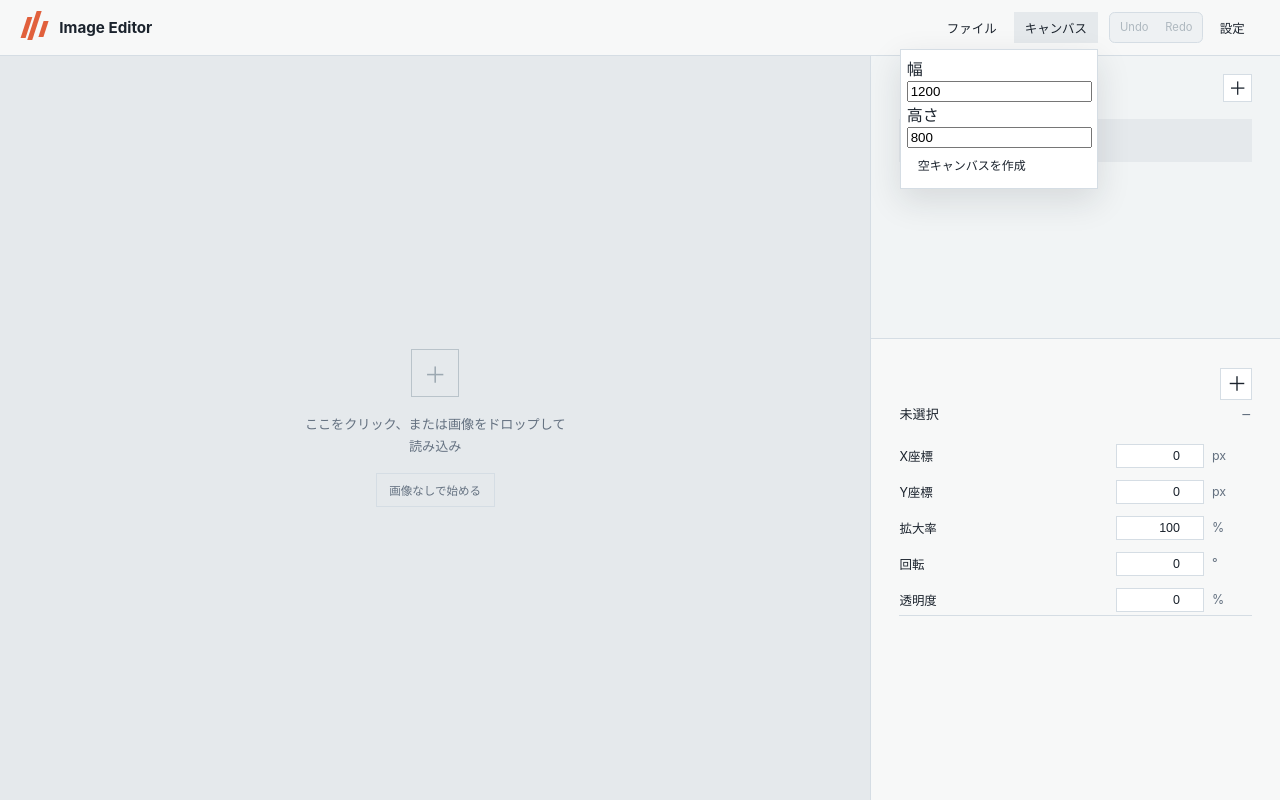
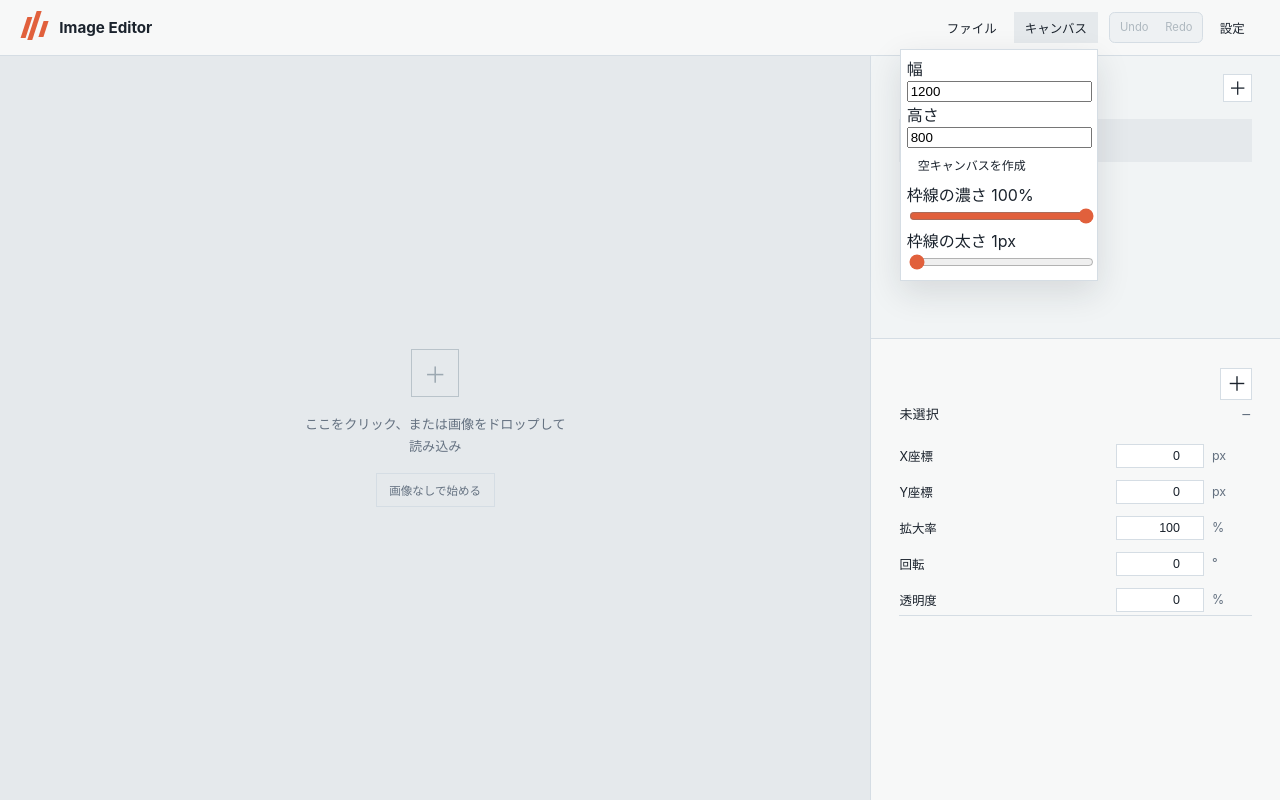
Before and after one commit to ak-2302/image_editor, a React (Vite) app: page / in a window 1280 px wide. Both pictures are taken after a click on the button "キャンバス". Built offline with nearby package versions, Linux system fonts and the light colour scheme.

Commit message:
[AI] 枠線設定をキャンバスメニューへ移動

```diff
--- a/src/App.tsx
+++ b/src/App.tsx
@@ -756,6 +756,34 @@ const isAvailableEffect = (effect: EffectInstance) =>
                 >
                   空キャンバスを作成
                 </button>
+                <label htmlFor="canvas_frame_opacity">
+                  枠線の濃さ <output>{frameOpacity}%</output>
+                </label>
+                <input
+                  id="canvas_frame_opacity"
+                  type="range"
+                  min="0"
+                  max="100"
+                  value={frameOpacity}
+                  onChange={(event) => {
+                    recordHistory();
+                    setFrameOpacity(Number(event.target.value));
+                  }}
+                />
+                <label htmlFor="canvas_frame_thickness">
+                  枠線の太さ <output>{frameThickness}px</output>
+                </label>
+                <input
+                  id="canvas_frame_thickness"
+                  type="range"
+                  min="1"
+                  max="8"
+                  value={frameThickness}
+                  onChange={(event) => {
+                    recordHistory();
+                    setFrameThickness(Number(event.target.value));
+                  }}
+                />
               </div>
             )}
           </div>
@@ -780,34 +808,6 @@ const isAvailableEffect = (effect: EffectInstance) =>
                   onChange={(event) => {
                     recordHistory();
                     setProjectName(event.target.value);
-                  }}
-                />
-                <label htmlFor="frame_opacity">
-                  枠線の濃さ <output>{frameOpacity}%</output>
-                </label>
-                <input
-                  id="frame_opacity"
-                  type="range"
-                  min="0"
-                  max="100"
-                  value={frameOpacity}
-                  onChange={(event) => {
-                    recordHistory();
-                    setFrameOpacity(Number(event.target.value));
-                  }}
-                />
-                <label htmlFor="frame_thickness">
-                  枠線の太さ <output>{frameThickness}px</output>
-                </label>
-                <input
-                  id="frame_thickness"
-                  type="range"
-                  min="1"
-                  max="8"
-                  value={frameThickness}
-                  onChange={(event) => {
-                    recordHistory();
-                    setFrameThickness(Number(event.target.value));
                   }}
                 />
               </div>
```
